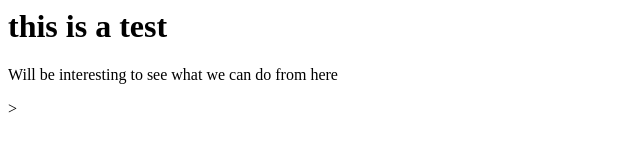
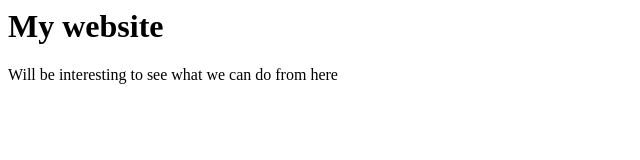
Before and after one commit to ninthevencry/ninthevencry.github.io, a plain HTML site: page index.html in a window 1280 px wide. Shown: the whole page, without its empty margins (0-640 px from the left). Drawn offline with Linux system fonts and the light colour scheme.

Commit message:
quick update to HTML file

```diff
--- a/index.html
+++ b/index.html
@@ -1,10 +1,10 @@
 <html>
 
 <body>
-    <h1>this is a test</h1>
+    <h1>My website</h1>
     <p>
         Will be interesting to see what we can do from here
     </p>
-</body>>
+</body>
 
 </html>
```
